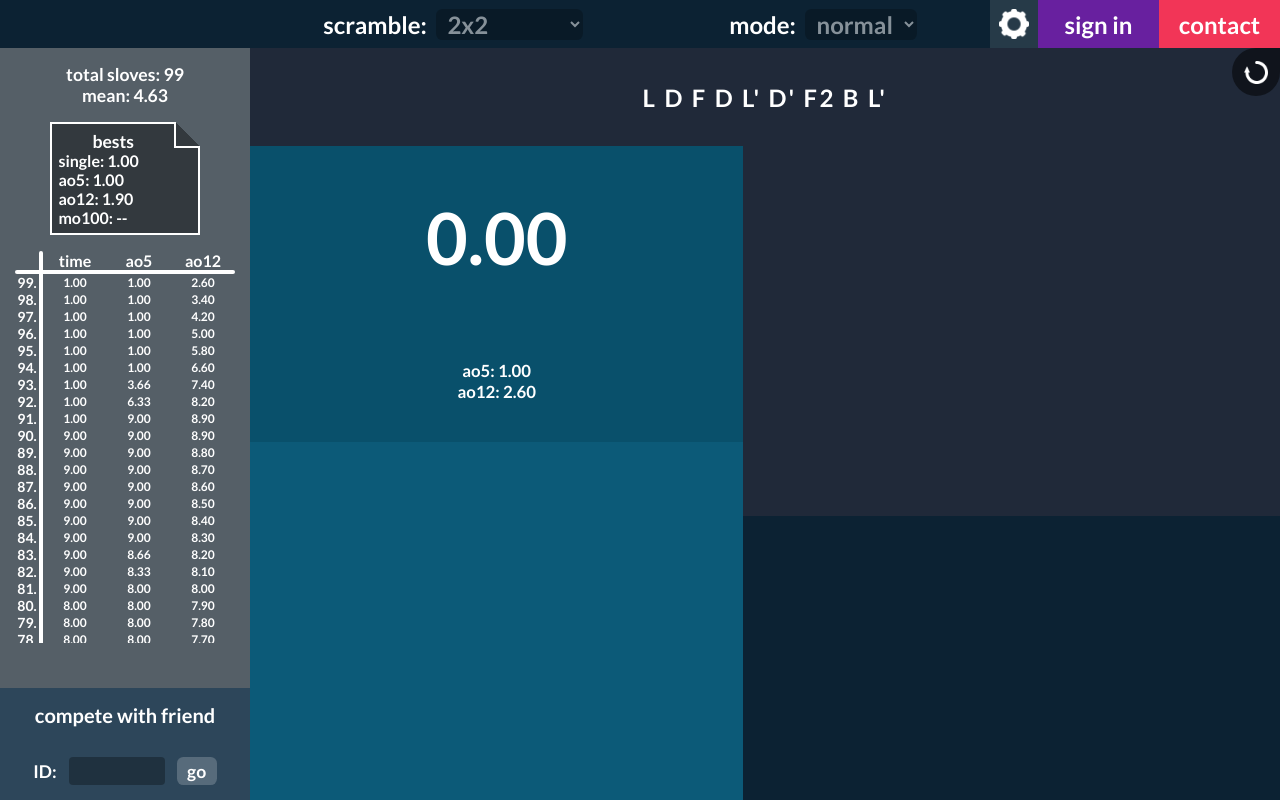
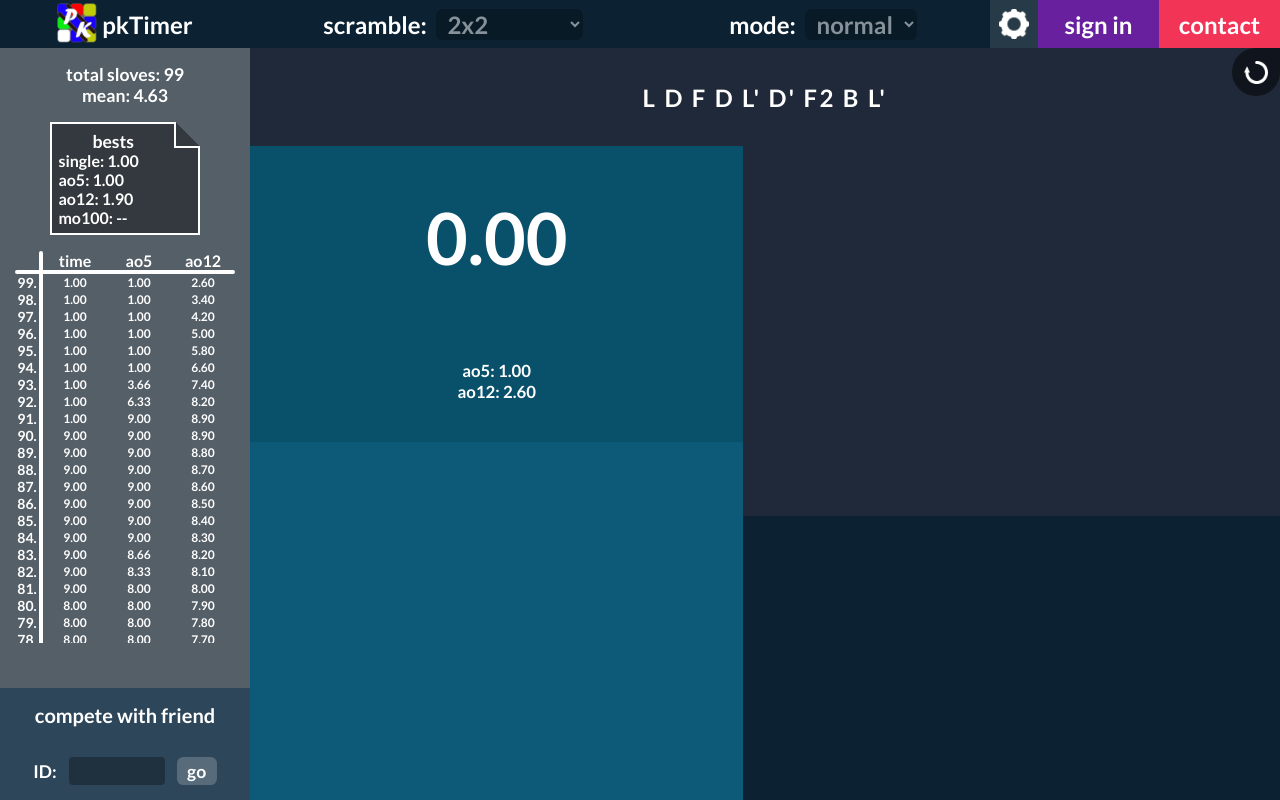
Before and after one commit to pawelkaczoruk/pk-timer, a Vue app: page / in a window 1280 px wide. Built offline with nearby package versions, Linux system fonts and the light colour scheme.

Commit message:
add logo

```diff
--- a/src/components/Logo.vue
+++ b/src/components/Logo.vue
@@ -1,6 +1,10 @@
 <template>
   <div class="logo">
-
+    <picture>
+      <source media="(min-width: 370px) and (max-width: 1023px)" srcset="../assets/icons/logo48x48.png">
+      <img src="../assets/icons/logo40x40.png" alt="logo">
+    </picture>
+    <p>pkTimer</p>
   </div>
 </template>
 
@@ -10,12 +14,26 @@ export default {
 }
 </script>
 
-<style>
+<style lang="scss" scoped>
 
 .logo {
+  display: flex;
   width: 100%;
   height: 100%;
   background: var(--denim-blue);
+  justify-content: center;
+  align-items: center;
+
+  p {
+    display: none;
+
+    @media screen and (min-width: 1024px) and (min-height: 500px) and (orientation: landscape),
+          screen and (min-width: 1024px) and (orientation: portrait) {
+      display: block;
+      font-size: 1.5rem;
+      margin-left: .3rem;
+    }
+  }
 }
 
 </style>
```
Also changed, not shown: src/assets/icons/logo40x40.png (added), src/assets/icons/logo48x48.png (added).
